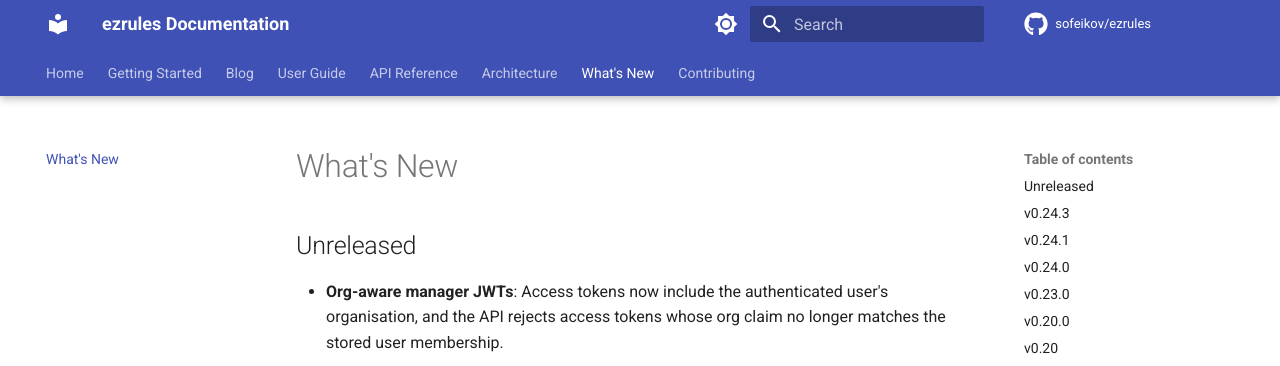
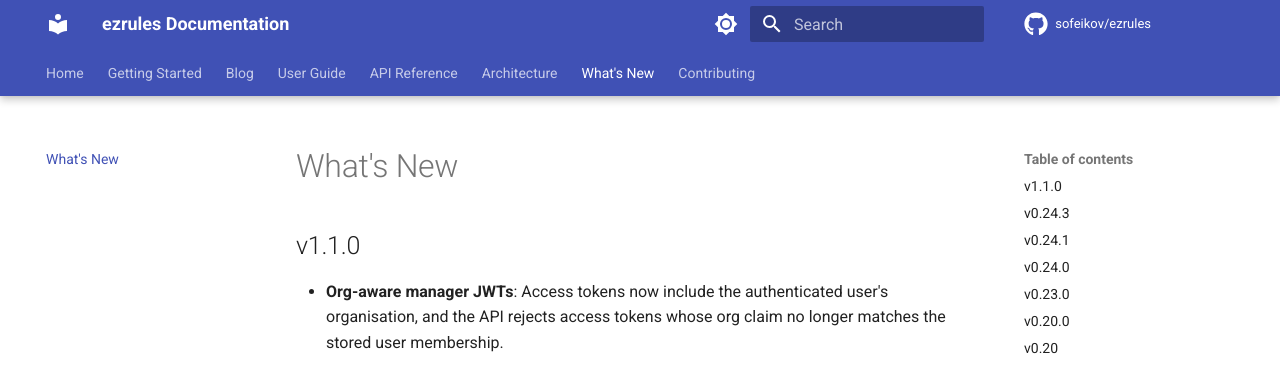
Before and after one commit to sofeikov/ezrules, an MkDocs documentation site: the page built from docs/whatsnew.md, in a window 1280 px wide and 900 px high. Shown: the top 366 px of the window. Built offline with MkDocs 1.6.1 and Material for MkDocs 9.7.7, drawn with Linux system fonts in a browser that asks for light colours; comment, search, counter and statistics services are not loaded.

Commit message:
whatsnew

```diff
--- a/docs/whatsnew.md
+++ b/docs/whatsnew.md
@@ -1,7 +1,7 @@
 # What's New
 
 
-## Unreleased
+## v1.1.0
 
 * **Org-aware manager JWTs**: Access tokens now include the authenticated user's organisation, and the API rejects access tokens whose org claim no longer matches the stored user membership.
 * **Core admin CRUD is org-scoped**: Users, outcomes, user lists, and field type configs/observations now resolve organisation context from auth instead of fixed org constants.
```
